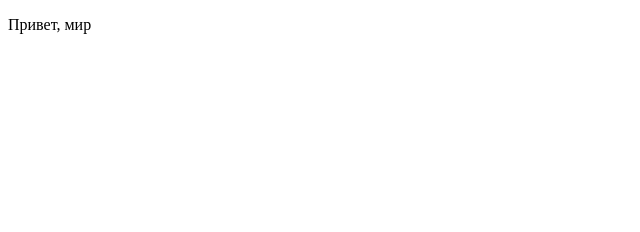
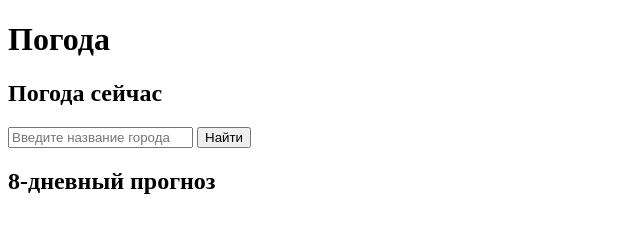
Before and after one commit to Staniislove/Sem_JS, a plain HTML site: page project.html in a window 1280 px wide. Shown: the whole page, without its empty margins (0-640 px from the left). Drawn offline with Linux system fonts and the light colour scheme.

Commit message:
html form

```diff
--- a/project.html
+++ b/project.html
@@ -1,17 +1,23 @@
 <!DOCTYPE html>
 <html>
- <head>
-  <meta charset="utf-8" />
-  <title>HTML5</title>
-  <!--[if IE]>
-   <script src="http://html5shiv.googlecode.com/svn/trunk/html5.js"></script>
-  <![endif]-->
-  <style>
-   article, aside, details, figcaption, figure, footer,header,
-   hgroup, menu, nav, section { display: block; }
-  </style>
- </head>
- <body>
-  <p>Привет, мир</p>
- </body>
+<head>
+ <title>Погода</title>
+ <link rel="stylesheet" type="text/css" href="styles.css">
+</head>
+<body>
+ <h1>Погода</h1>
+ <div id="currentWeather">
+  <h2>Погода сейчас</h2>
+  <form id="searchForm">
+   <input type="text" id="cityInput" placeholder="Введите название города" required>
+   <button type="submit">Найти</button>
+  </form>
+  <div id="currentWeatherData"></div>
+ </div>
+ <div id="forecast">
+  <h2>8-дневный прогноз</h2>
+  <div id="forecastData"></div>
+ </div>
+ <script src="script.js"></script>
+</body>
 </html>
```
